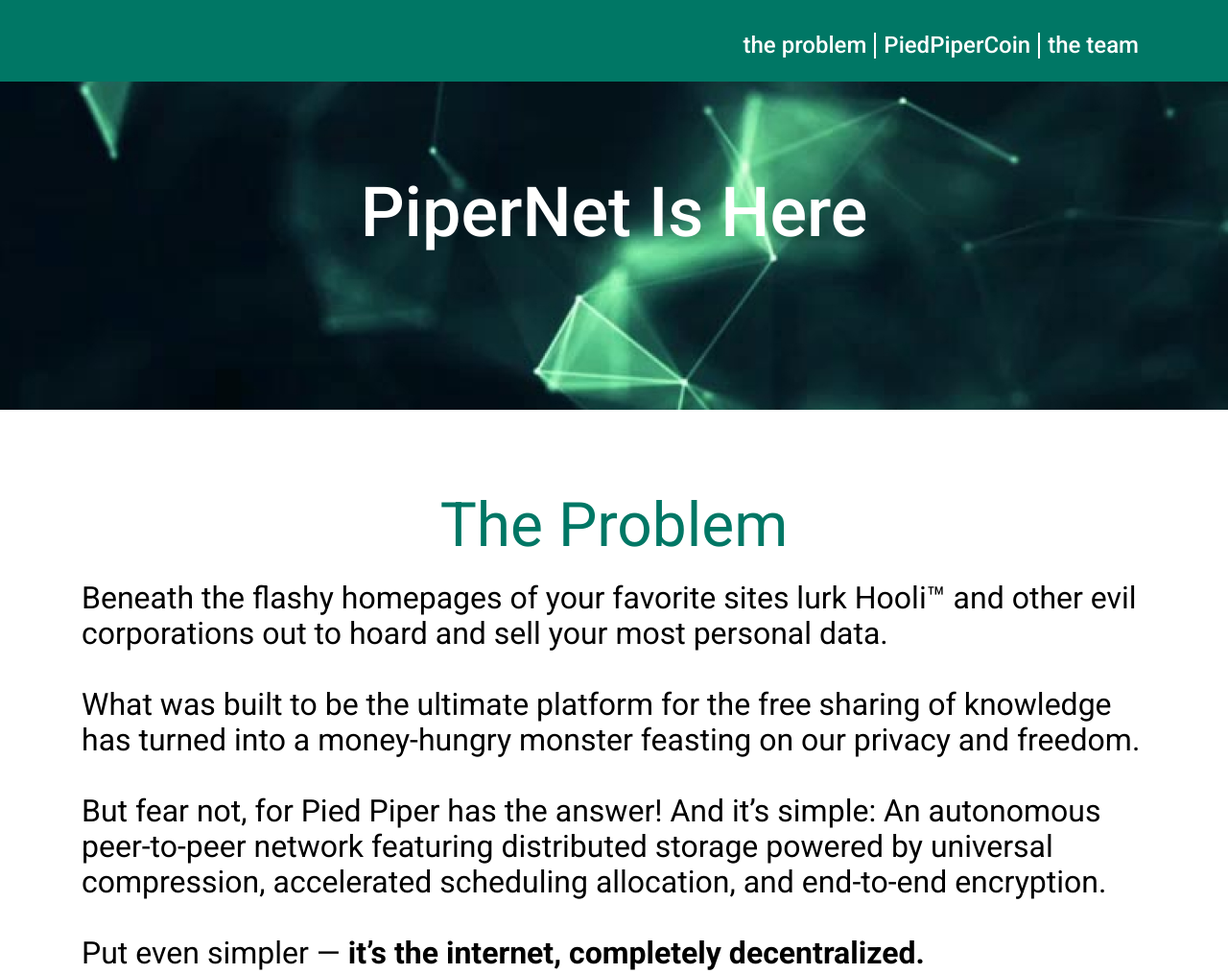
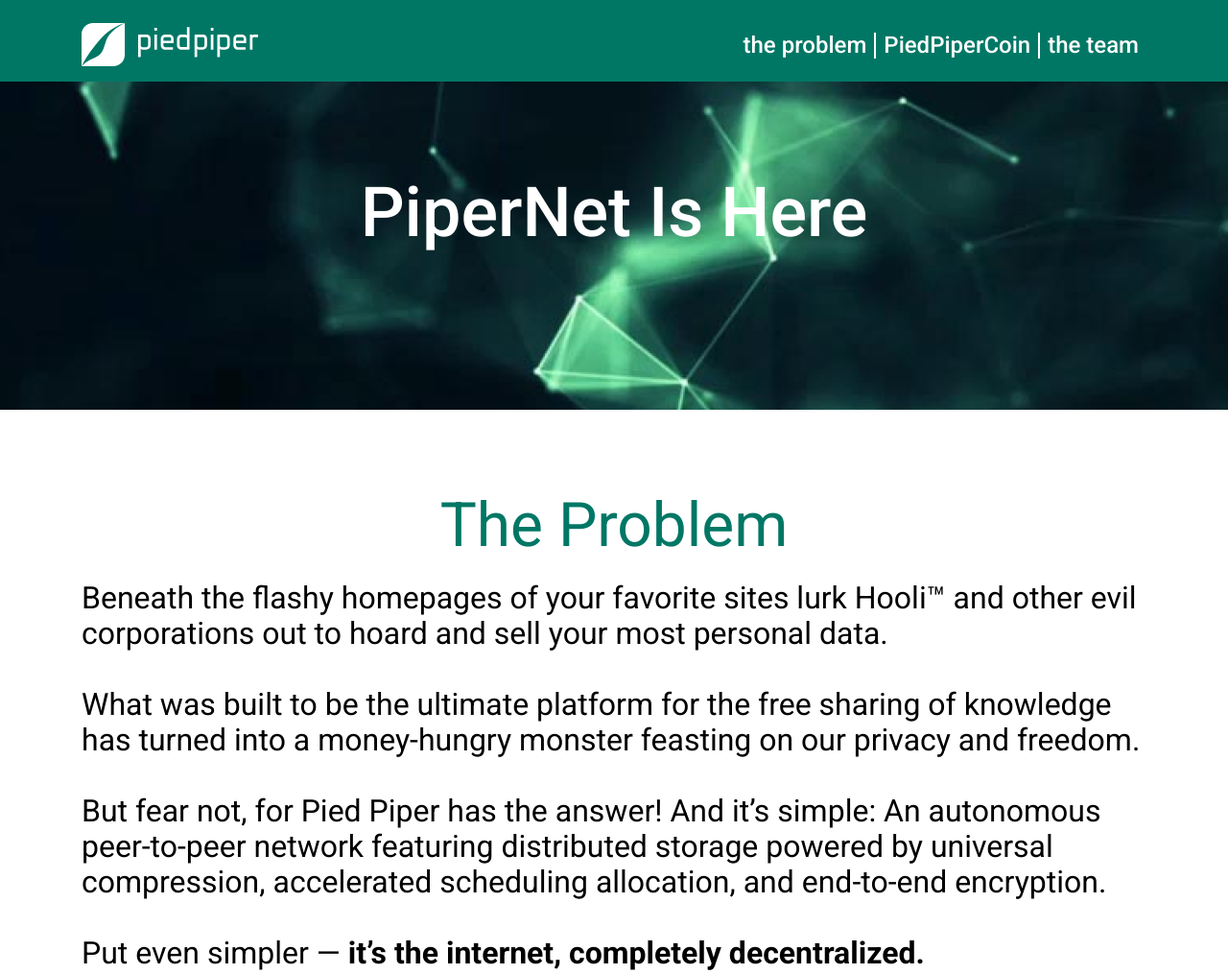
Before and after one commit to interstellardeity88/interstellardeity88.github.io, a plain HTML site: page PiperNet/index.html in a window 1280 px wide. Shown: the top 1015 px of the page at 96% size. Drawn offline with Linux system fonts and the light colour scheme.

Commit message:
Update index.html

```diff
--- a/PiperNet/index.html
+++ b/PiperNet/index.html
@@ -17,7 +17,7 @@
     <header class="header">
         <div class="container">
             <div>
-                <a href="#"  class="logo><img src="img/logo.svg" alt="logo"></a>
+            <a href="#" class="logo"><img src="img/logo.svg" alt="logo"></a>
                 <nav>
                     <ul class="top_menu">
                         <li class="menu_item"><a href="#problem">the problem</a></li>
```
